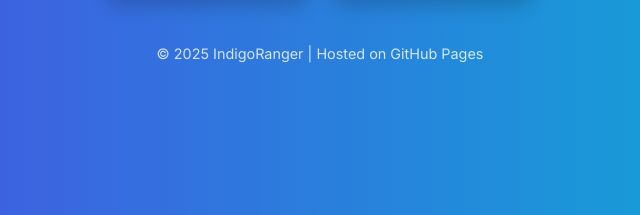
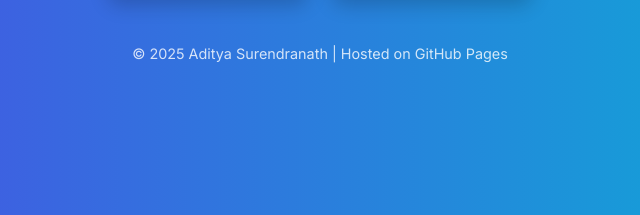
Before and after one commit to indigoranger/home, a plain HTML site: page index.html in a window 1280 px wide. Shown: the part 471-686 px from the top of the page, 320-960 px from the left. Drawn offline with Linux system fonts and the light colour scheme.

Commit message:
Update index.html

```diff
--- a/index.html
+++ b/index.html
@@ -118,7 +118,7 @@
   </div>
 
   <footer>
-    &copy; 2025 IndigoRanger | Hosted on GitHub Pages
+    &copy; 2025 Aditya Surendranath | Hosted on GitHub Pages
   </footer>
 </body>
 </html>
```
